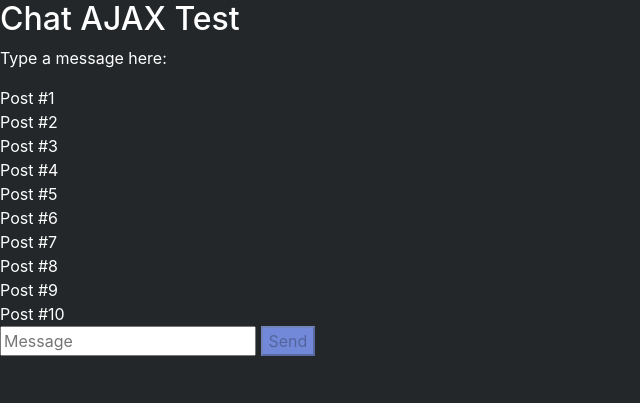
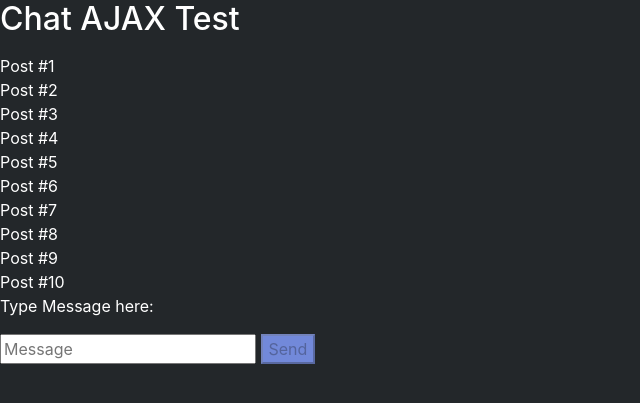
Before and after one commit to maxdemaio/Flack, a Flask app: page /chat in a window 1280 px wide. Shown: the part 24-427 px from the top of the page, without its empty margins (0-640 px from the left). Run offline with Flask 2, Linux system fonts and the light colour scheme; some libraries are stand-ins or nearby versions.

Commit message:
Added connect event buckets and set up html for chats

```diff
--- a/application.py
+++ b/application.py
@@ -1,7 +1,7 @@
 import os, settings
 
 from flask import Flask, jsonify, render_template, request
-from flask_socketio import SocketIO, emit
+from flask_socketio import SocketIO, emit, send
 
 app = Flask(__name__)
 app.config["SECRET_KEY"] = os.getenv("SECRET_KEY")
@@ -67,3 +67,12 @@ def on_leave(data):
     room = data['room']
     leave_room(room)
     send(username + ' has left the room.', room=room)
+
+@socketio.on("message")
+def message(data):
+    print(f"\n\n{data}\n\n")
+    send(data)
+
+
+if __name__ == "__main__":
+    socketio.run(app, debug=True)
--- a/static/chat.js
+++ b/static/chat.js
@@ -64,8 +64,10 @@ document.addEventListener("DOMContentLoaded", () => {
     var socket = io.connect(location.protocol + '//' + document.domain + ':' + location.port);
 
 
-    // When connected, configure submit button
+    // When connected, configure submit button (event bucket)
     socket.on('connect', () => {
+
+        socket.send("Connected");
 
         document.querySelector("#new-message").onsubmit = () => {
             const contents = document.querySelector("#message").value;
@@ -81,6 +83,10 @@ document.addEventListener("DOMContentLoaded", () => {
         };
     });
 
+    socket.on("message", data => {
+        console.log(`Message received: ${data}`)
+    });
+
     // When a new message is broadcasted, add to the unordered list
     socket.on("send message", data => {
         const li = document.createElement("li");
--- a/templates/chat.html
+++ b/templates/chat.html
@@ -6,7 +6,6 @@
     <link rel="stylesheet" href="https://stackpath.bootstrapcdn.com/bootstrap/4.3.1/css/bootstrap.min.css"
         integrity="sha384-ggOyR0iXCbMQv3Xipma34MD+dH/1fQ784/j6cY/iJTQUOhcWr7x9JvoRxT2MZw1T" crossorigin="anonymous">
     <link rel="stylesheet" href="/static/style.css" />
-    <script src="/static/chat.js" type="text/javascript"></script>
     <script type="text/javascript" src="//cdnjs.cloudflare.com/ajax/libs/socket.io/1.3.6/socket.io.min.js"></script>
 
     <title>Flack - Chat</title>
@@ -19,11 +18,18 @@
         </nav>
     </header>
 
+    <div class="main-section">
+        <!-- Side bar for rooms -->
+        <nav id="sidebar">
+
+        </nav>
+
+        <!-- Message area -->
+        <div id="rightsight-pannel">
+
             <h2>Chat AJAX Test</h2>
-    <div>
-        Type a message here:
-    </div>
 
+            <div id="display-message-section">
                 <!--New message-->
                 <ul id="example">
                 </ul>
@@ -32,10 +38,21 @@
                 <div id="posts">
                 </div>
 
+            </div>
+
+            <!-- Input message area  -->
+            <div id="input-area">
                 <form id="new-message">
-        <input id="message" class="input" type="text" placeholder="Message">
-        <button class="submit" type="submit">Send</button>
+                    <p>Type Message here:</p>
+                    <input id="message" class="input" type="text" autocomplete="off" placeholder="Message">
+                    <button id="send-message" class="submit" type="submit">Send</button>
                 </form>
+            </div>
+
+        </div>
+    </div>
+
+    <script src="/static/chat.js" type="text/javascript"></script>
 
 </body>
 </html>
```
Lines whose indentation alone changed are shown as unchanged.
